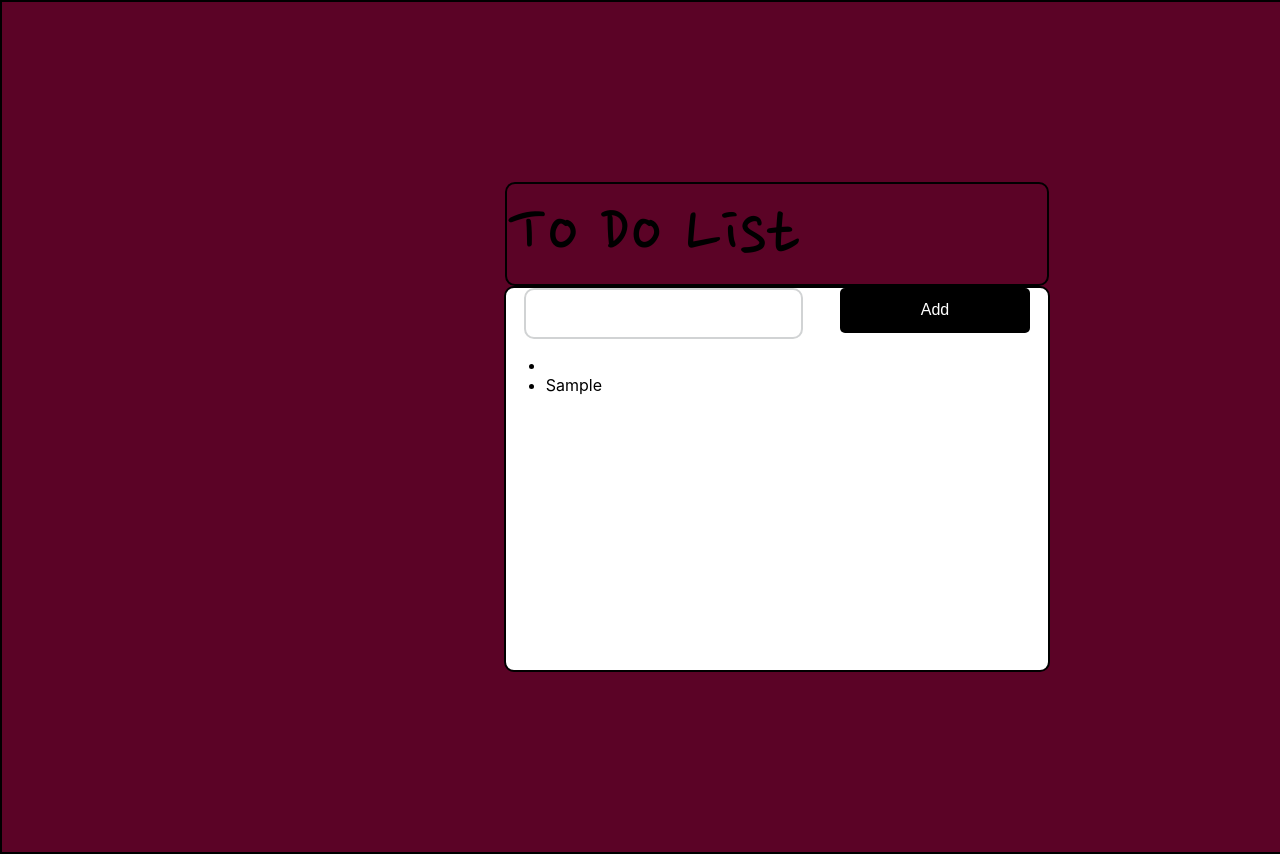
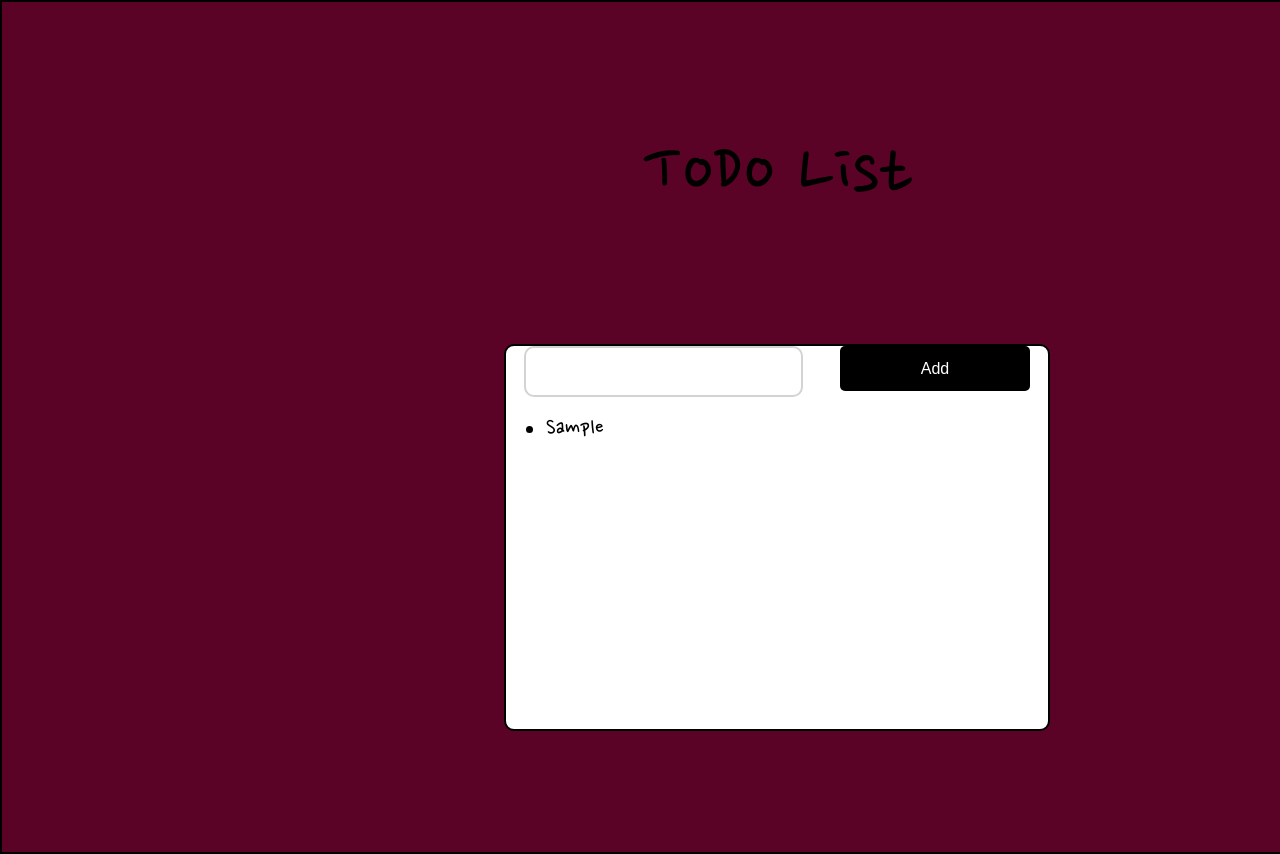
Before and after one commit to Luqmanmbutt/to-do-list, a React (Create React App) app: page / in a window 1280 px wide. Both pictures are taken after typing "Sample" into the empty fields and a click on the button "Add". Shown: the top 854 px of the page. Built offline with nearby package versions, Linux system fonts and the light colour scheme.

Commit message:
item are working and get added in a list after you type your item

```diff
--- a/src/App.css
+++ b/src/App.css
@@ -3,6 +3,10 @@
 /* FONT FOR TITLE */
 @import url('https://fonts.googleapis.com/css2?family=Nanum+Pen+Script&display=swap');
 
+.list {
+  font-family: 'Nanum Pen Script', cursive;
+  font-size: 25px;
+}
 body{
   height: 100vh;
   background: #5b0326;
@@ -18,16 +22,17 @@ body{
   background: #5b0326;
   display: flex;
   flex-direction: column;
-  justify-content: center;
+  justify-content: space-evenly;
   align-items: center;
 }
 .title {
   font-size: 80px;
-  border: #000000 2px solid;
+  /* border: #000000 2px solid; */
   width: 540px;
-  border-radius: 10px;
+  /* border-radius: 10px; */
   font-family: 'Nanum Pen Script', cursive;
-  ;
+  justify-content: center;
+  display: flex;
 }
 .main-container {
   border: 2px solid black;
--- a/src/App.js
+++ b/src/App.js
@@ -14,9 +14,13 @@ function App() {
   const submitValue = (event) => {
     // event.preventDefault() stops it from refreshing the page
     event.preventDefault()
-    if (itemList !== ""){
-      setList([list, itemList]);
+
+    if (itemList !== "") {
+
+      setList([...list, itemList]);
+
       setItemList('')
+
     }
     event.target.reset();
   }
@@ -24,7 +28,7 @@ function App() {
 
   return (
     <div className='app-wrapper'>
-      <div className='title'>To Do List </div>
+      <div className='title'>ToDo List </div>
       <div className="main-container">
         <form className="form-container" onSubmit={submitValue}>
           <input className="item-bar" type="text" value={itemList} onChange={onTextChange}></input>
@@ -33,12 +37,12 @@ function App() {
         <ul>
           {list.map(item => {
             return (
-            <>
-              <li >
-                {item}
+              <>
+                <li className='list'>
+                  {item}
 
-              </li>
-            </>
+                </li>
+              </>
             )
           })}
 
```
